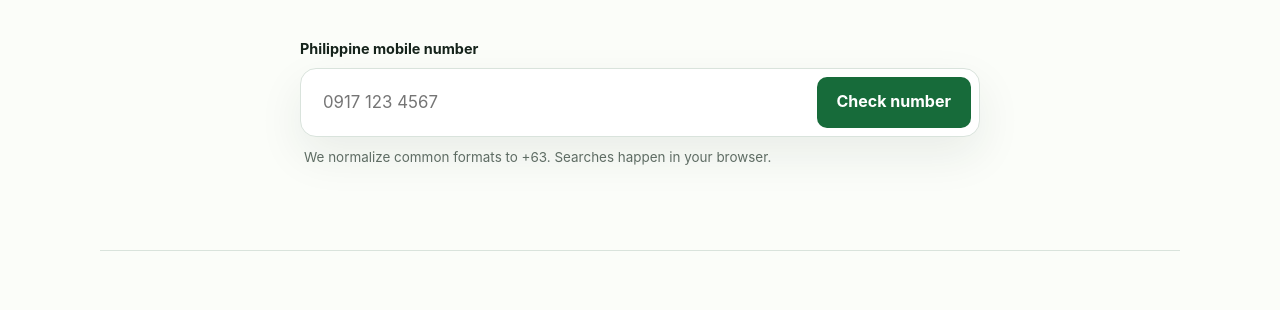
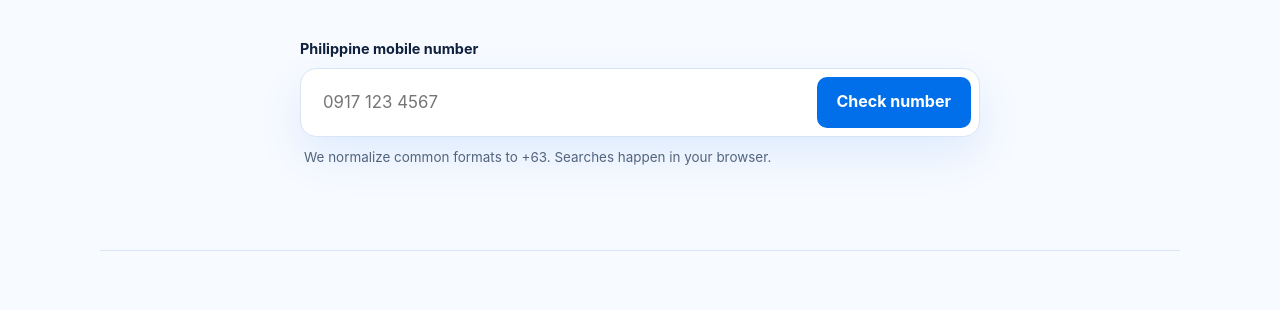
Before and after one commit to wgtechlabs/ph-scam-db, a website with bundled scripts: page site/index.html in a window 1280 px wide. Shown: the part 487-797 px from the top of the page. Built offline with nearby package versions, Linux system fonts and the light colour scheme.

Commit message:
🔧 update (ui): align website palette with banner

```diff
--- a/site/styles.css
+++ b/site/styles.css
@@ -1,12 +1,12 @@
 :root {
   color-scheme: light;
-  --ink: #15231b;
-  --muted: #5e6c63;
-  --paper: #fbfdf9;
+  --ink: #10213d;
+  --muted: #52647d;
+  --paper: #f7faff;
   --surface: #ffffff;
-  --accent: #176b3a;
-  --accent-dark: #0f4d29;
-  --line: #d9e3dc;
+  --accent: #016eea;
+  --accent-dark: #013b84;
+  --line: #d7e5f7;
   --danger: #a52a2a;
   --warning: #9a5a00;
   font-family: Inter, ui-sans-serif, system-ui, -apple-system, BlinkMacSystemFont, "Segoe UI", sans-serif;
@@ -26,11 +26,11 @@ h1 { max-width: 800px; margin: 0 auto; font-size: clamp(2.5rem, 7vw, 5rem); line
 .lede { max-width: 620px; margin: 24px auto 40px; color: var(--muted); font-size: 1.15rem; }
 .lookup { max-width: 680px; margin: auto; text-align: left; }
 .lookup label { display: block; margin-bottom: 8px; font-size: .9rem; font-weight: 700; }
-.input-row { display: flex; gap: 10px; padding: 8px; border: 1px solid var(--line); border-radius: 16px; background: var(--surface); box-shadow: 0 18px 45px rgba(26, 55, 37, .08); }
+.input-row { display: flex; gap: 10px; padding: 8px; border: 1px solid var(--line); border-radius: 16px; background: var(--surface); box-shadow: 0 18px 45px rgba(1, 110, 234, .10); }
 input { min-width: 0; flex: 1; border: 0; padding: 12px 14px; background: transparent; color: var(--ink); font: inherit; font-size: 1.05rem; outline: 0; }
 button { border: 0; border-radius: 10px; padding: 12px 20px; background: var(--accent); color: white; font: inherit; font-weight: 750; cursor: pointer; }
 button:hover { background: var(--accent-dark); }
-button:focus-visible, input:focus-visible, a:focus-visible { outline: 3px solid #83cfa5; outline-offset: 3px; }
+button:focus-visible, input:focus-visible, a:focus-visible { outline: 3px solid #77b8ff; outline-offset: 3px; }
 .hint { margin: 10px 4px; color: var(--muted); font-size: .84rem; }
 .result { max-width: 680px; margin: 0 auto 76px; padding: 28px; border: 1px solid var(--line); border-left: 6px solid var(--accent); border-radius: 12px; background: var(--surface); }
 .result[data-kind="confirmed"] { border-left-color: var(--danger); }
```
